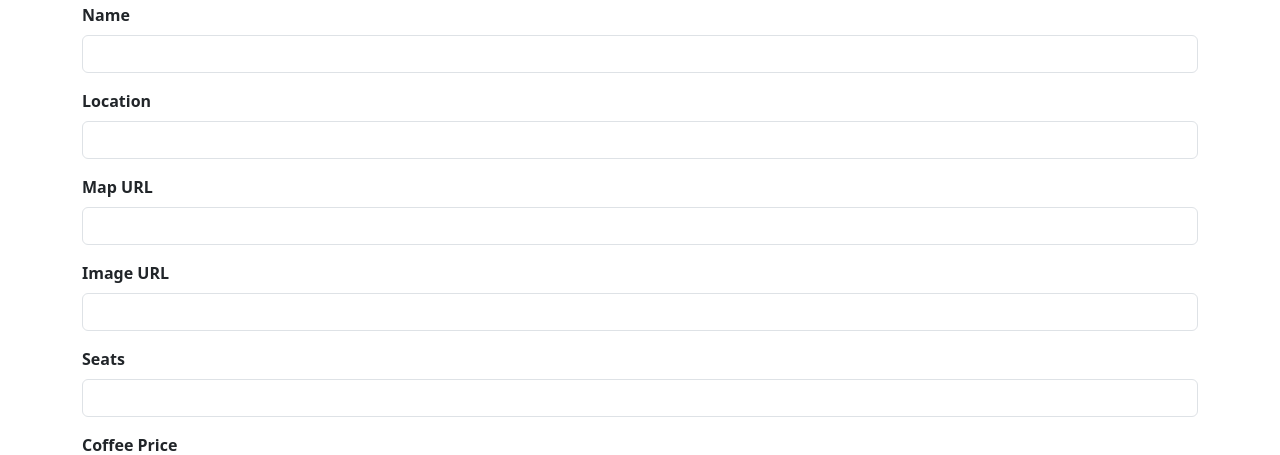
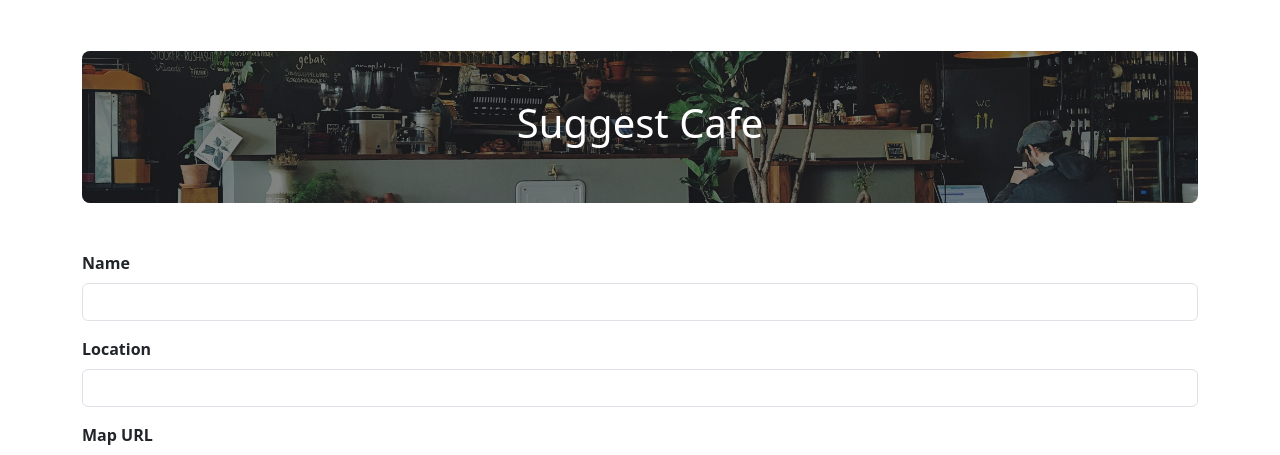
Before and after one commit to geoffm39/cafe-and-wifi-website, a Flask app: page /suggest-place in a window 1280 px wide. Shown: the part 77-532 px from the top of the page. Run offline with Flask 3, Linux system fonts and the light colour scheme; the visitor is signed in with stand-in values (Sample User, id 1); some libraries are stand-ins or nearby versions.

Commit message:
handle suggest cafe route and template

```diff
--- a/app/forms.py
+++ b/app/forms.py
@@ -35,12 +35,12 @@ class AddCafeForm(FlaskForm):
     location = StringField('Location', validators=[DataRequired()])
     map_url = StringField('Map URL', validators=[DataRequired(), URL()])
     image_url = StringField('Image URL', validators=[DataRequired(), URL()])
-    seats = StringField('Seats', validators=[DataRequired()])
-    coffee_price = StringField('Coffee Price', validators=[DataRequired()])
-    has_sockets = BooleanField('Has Sockets', validators=[DataRequired()])
-    has_toilet = BooleanField('Has Toilet', validators=[DataRequired()])
-    has_wifi = BooleanField('Has Wifi', validators=[DataRequired()])
-    can_take_calls = BooleanField('Can Take Calls', validators=[DataRequired()])
+    seats = StringField('Seats')
+    coffee_price = StringField('Coffee Price')
+    has_sockets = BooleanField('Has Sockets')
+    has_toilet = BooleanField('Has Toilet')
+    has_wifi = BooleanField('Has Wifi')
+    can_take_calls = BooleanField('Can Take Calls')
     submit = SubmitField('Add Cafe')
 
 
--- a/app/routes.py
+++ b/app/routes.py
@@ -118,10 +118,30 @@ def profile():
                            password_form=password_form)
 
 
-@app.route('/suggest-place')
+@app.route('/suggest-place', methods=['GET', 'POST'])
 @authenticated_only
 def suggest_place():
     add_cafe_form = AddCafeForm()
+    if add_cafe_form.validate_on_submit():
+        cafe_name = add_cafe_form.name.data
+        existing_cafe = db.session.execute(db.Select(Cafe).where(cafe_name == Cafe.name)).scalar()
+        if existing_cafe:
+            flash('Cafe already exists', 'warning')
+            return redirect(url_for('suggest_place'))
+        suggested_cafe = Cafe(name=cafe_name,
+                              map_url=add_cafe_form.map_url.data,
+                              img_url=add_cafe_form.image_url.data,
+                              location=add_cafe_form.location.data,
+                              has_sockets=add_cafe_form.has_sockets.data,
+                              has_toilet=add_cafe_form.has_toilet.data,
+                              has_wifi=add_cafe_form.has_wifi.data,
+                              can_take_calls=add_cafe_form.can_take_calls.data,
+                              seats=add_cafe_form.seats.data,
+                              coffee_price=add_cafe_form.coffee_price.data)
+        db.session.add(suggested_cafe)
+        db.session.commit()
+        new_cafe = db.session.execute(db.Select(Cafe).where(cafe_name == Cafe.name)).scalar()
+        return redirect(url_for('view_cafe', cafe_id=new_cafe.id))
     return render_template('suggest_place.html', add_cafe_form=add_cafe_form)
 
 
--- a/app/templates/suggest_place.html
+++ b/app/templates/suggest_place.html
@@ -1,10 +1,18 @@
 {% from "bootstrap5/form.html" import render_form %}
+{% from "bootstrap5/utils.html" import render_messages %}
 {% extends 'base.html' %}
 
 {% block title %}Suggest a Cafe{% endblock %}
 
 {% block content %}
+<div class="container my-5">
+    <div class="p-5 text-center bg-body-tertiary rounded-3 cafe-jumbotron position-relative"
+         style="background-image: url('/static/images/suggest_cafe.jpg'); background-size: cover; background-position: center;">
+        <h1 class="text-body-emphasis">Suggest Cafe</h1>
+    </div>
+</div>
 <div class="container">
-    {{ render_form(add_cafe_form, novalidate=True, button_style='btn btn-warning') }}
+    {{ render_messages() }}
+    {{ render_form(add_cafe_form, form_type='horizontal', novalidate=True, button_style='btn btn-warning') }}
 </div>
 {% endblock %}
```
Also changed, not shown: app/static/images/suggest_cafe.jpg (added).
